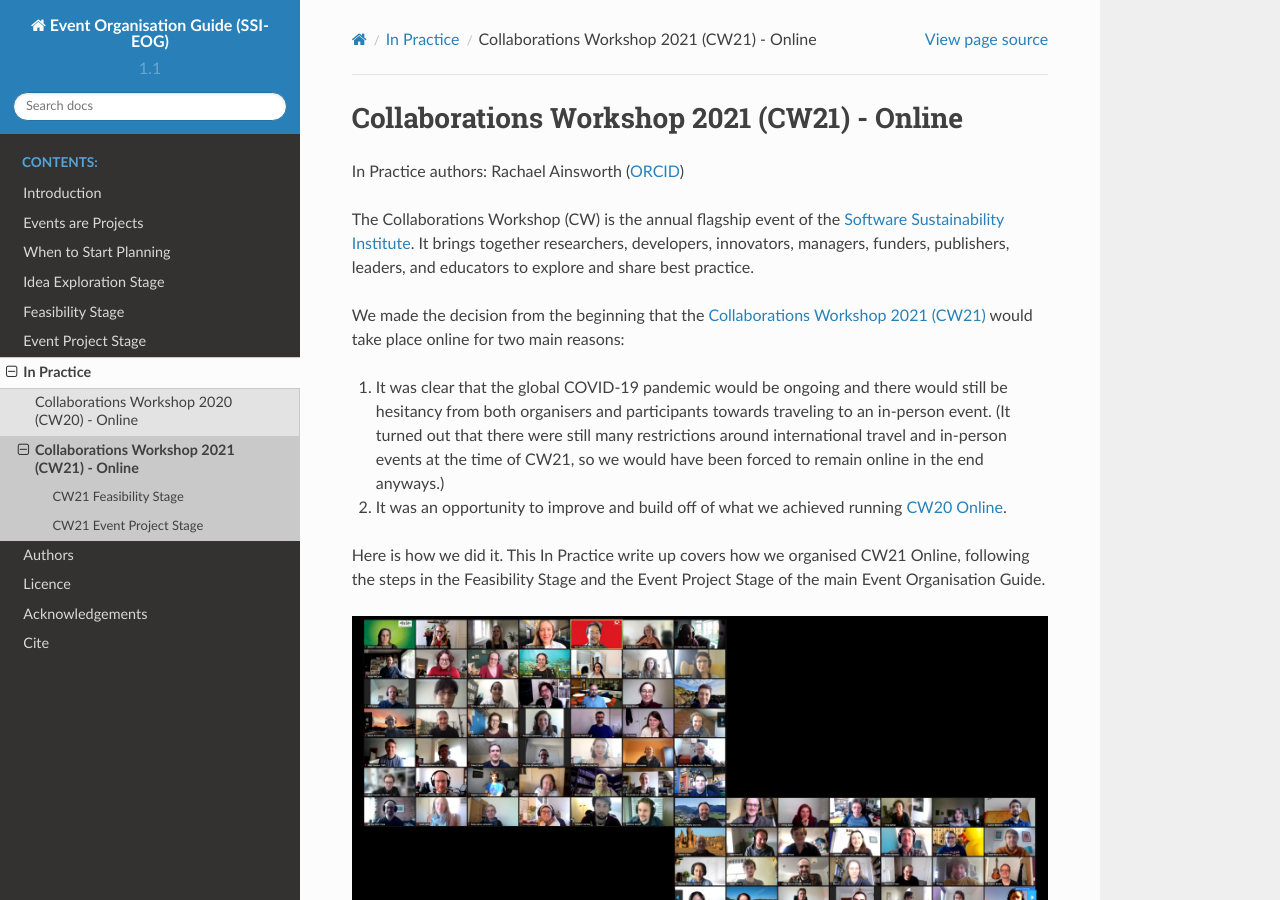
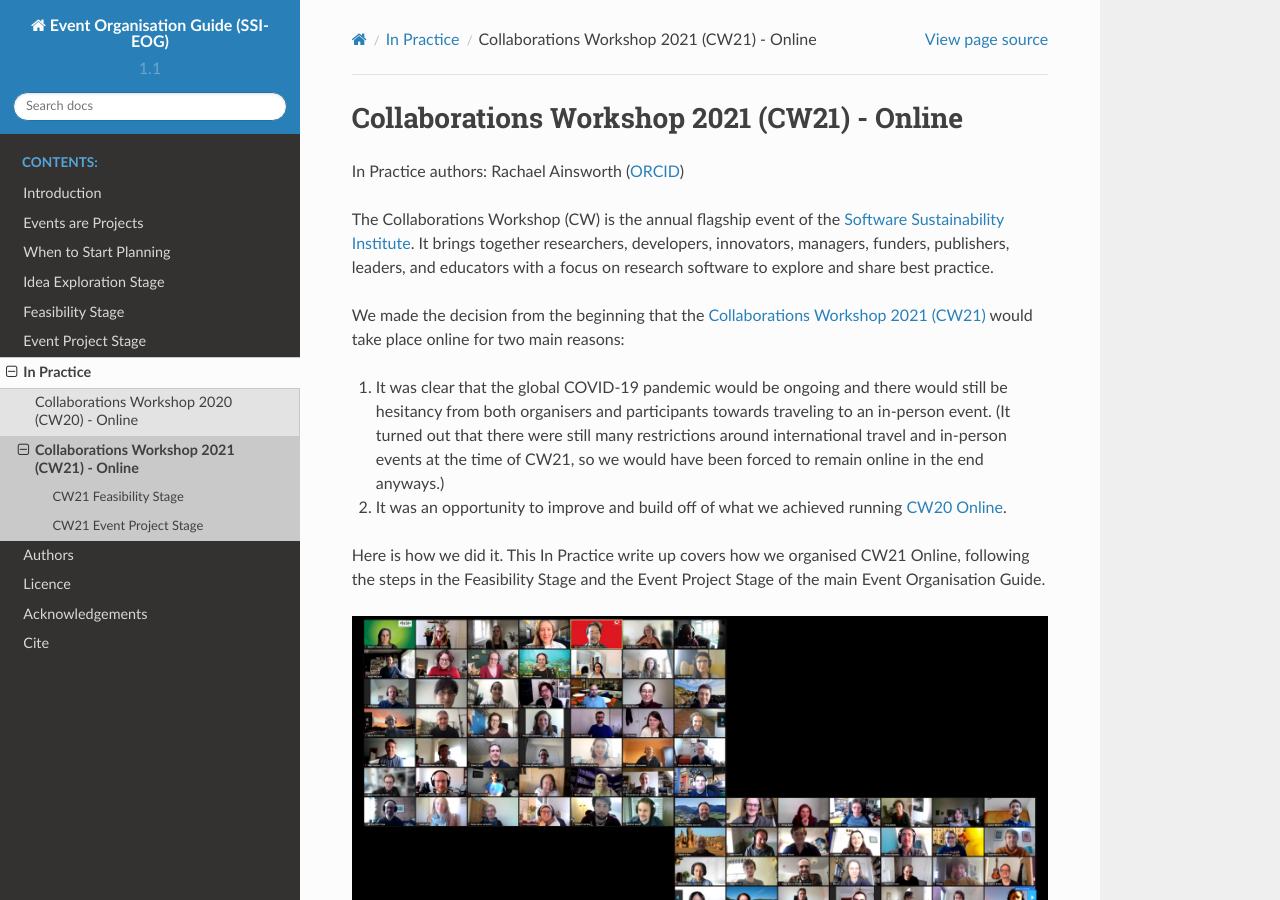
Before and after one commit to softwaresaved/event-organisation-guide, a Sphinx documentation site: the page built from docs/eog/eog-in-practice/cw21/cw21.rst, in a window 1280 px wide and 900 px high. Built offline with Sphinx 7.4.7 and the Read the Docs theme 2.0.0, drawn with Linux system fonts in a browser that asks for light colours.

Commit message:
Update docs/eog/eog-in-practice/cw21/cw21.rst
Co-authored-by: shoaibsufi <shoaibsufi@gmail.com>

```diff
--- a/docs/eog/eog-in-practice/cw21/cw21.rst
+++ b/docs/eog/eog-in-practice/cw21/cw21.rst
@@ -7,7 +7,7 @@ Collaborations Workshop 2021 (CW21) - Online
 
 In Practice authors: Rachael Ainsworth (`ORCID <http://orcid.org/0000-0003-2591-9462>`__)
 
-The Collaborations Workshop (CW) is the annual flagship event of the `Software Sustainability Institute <www.software.ac.uk>`_. It brings together researchers, developers, innovators, managers, funders, publishers, leaders, and educators to explore and share best practice.
+The Collaborations Workshop (CW) is the annual flagship event of the `Software Sustainability Institute <www.software.ac.uk>`_. It brings together researchers, developers, innovators, managers, funders, publishers, leaders, and educators with a focus on research software to explore and share best practice.
 
 We made the decision from the beginning that the `Collaborations Workshop 2021 (CW21) <https://software.ac.uk/cw21>`_ would take place online for two main reasons:
 
```
